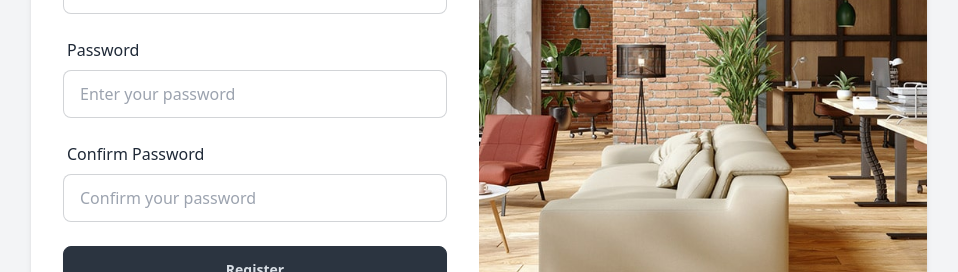
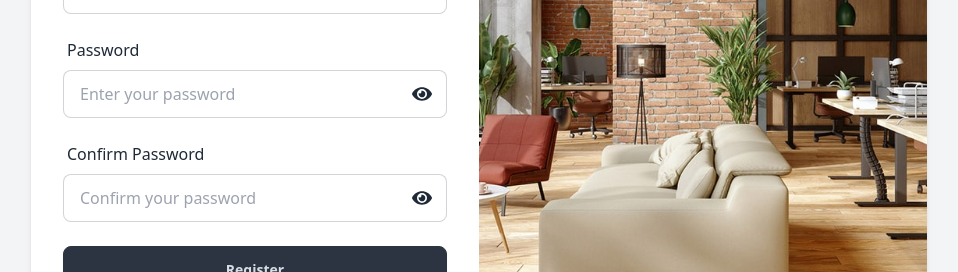
Before and after one commit to ShyNing76/Workzy_FE, a React (Vite) app: page /register in a window 1280 px wide. Shown: the part 346-618 px from the top of the page, without its empty margins (161-1119 px from the left). Built offline with nearby package versions, Linux system fonts and the light colour scheme.

Commit message:
Update show pass btn

```diff
--- a/src/pages/Login/LoginPage.jsx
+++ b/src/pages/Login/LoginPage.jsx
@@ -1,6 +1,8 @@
 import {Link, useNavigate} from "react-router-dom";
 import {useState} from "react";
 import loginImage from "/src/assets/loginImage.jpg"
+import { FaEye, FaEyeSlash } from "react-icons/fa";
+import "./loginPage.scss"
 
 const LoginPage = () => {
 
@@ -12,6 +14,12 @@ const LoginPage = () => {
         e.preventDefault()
         console.log("Submit data: ", email, password);
         navigate("/")
+    }
+
+    // Show password
+    const [showPassword, setShowPassword] = useState(false);
+    const handleShowPassword = () => {
+        setShowPassword( !showPassword)
     }
 
     return (
@@ -38,14 +46,21 @@ const LoginPage = () => {
                             </div>
                             <div className="form-control mt-4">
                                 <label className="label">Password</label>
+                                <div className="password-container">
                                     <input
-                                    type="password"
-                                    className="input input-bordered w-full"
+                                        type={showPassword ? "text" : "password"}
+                                        className="input input-bordered w-full password-input"
                                         value={password}
                                         onChange={(e) => setPassword(e.target.value)}
                                         placeholder="Enter your password"
                                         required
                                     />
+                                    {
+                                        showPassword ?<FaEyeSlash className="eye-icon" onClick={handleShowPassword}/>  : <FaEye className="eye-icon" onClick={handleShowPassword} />
+                                    }
+
+                                </div>
+
                                 <label className="label">
                                     <a href="#" className="label-text-alt link link-hover">Forgot password?</a>
                                 </label>
--- /dev/null
+++ b/src/pages/Login/loginPage.scss
@@ -0,0 +1,23 @@
+.password-container{
+  position: relative;
+  width: 100%;
+
+  .password-input{
+    width: 100%;
+    padding-right: 40px;
+  }
+
+  .eye-icon{
+    position: absolute;
+    right: 15px;
+    top: 50%;
+    transform: translateY(-50%);
+    cursor: pointer;
+    font-size: 20px;
+
+    &:hover{
+      color: #8e8e8e;
+    }
+  }
+
+}
--- a/src/pages/Register/RegisterPage.jsx
+++ b/src/pages/Register/RegisterPage.jsx
@@ -1,6 +1,8 @@
 import {useState} from "react";
 import {Link, useNavigate} from "react-router-dom";
 import registerImage from "/src/assets/registerImage.jpg"
+import "./register.scss"
+import { FaEye, FaEyeSlash } from "react-icons/fa";
 
 const RegisterPage = () => {
 
@@ -21,6 +23,18 @@ const RegisterPage = () => {
         setFlag(false);
         console.log("Submit data: ", email, password, name)
         navigate("/login")
+    }
+
+    // Show password
+    const [showPassword, setShowPassword] = useState(false);
+    const handleShowPassword = () => {
+        setShowPassword( !showPassword)
+    }
+
+    // Show confirm password
+    const [showConfirmPassword, setShowConfirmPassword] = useState(false);
+    const handleShowConfirmPassword = () => {
+        setShowConfirmPassword( !showConfirmPassword)
     }
 
     return (
@@ -73,25 +87,37 @@ const RegisterPage = () => {
                             </div>
                             <div className="form-control mt-4">
                                 <label className="label">Password</label>
+                                <div className="password-container">
                                     <input
-                                    type="password"
-                                    className="input input-bordered w-full"
+                                        type={showPassword ? "text" : "password"}
+                                        className="input input-bordered w-full password-input"
                                         value={password}
                                         onChange={(e) => setPassword(e.target.value)}
                                         placeholder="Enter your password"
                                         required
                                     />
+                                    {
+                                        showPassword ?<FaEyeSlash className="eye-icon" onClick={handleShowPassword}/>  : <FaEye className="eye-icon" onClick={handleShowPassword} />
+                                    }
+                                </div>
+
                             </div>
                             <div className="form-control mt-4">
                                 <label className="label">Confirm Password</label>
+                                <div className="password-container">
                                     <input
-                                    type="password"
-                                    className="input input-bordered w-full"
+                                        type={showConfirmPassword ? "text" : "password"}
+                                        className="input input-bordered w-full password-input"
                                         value={confirmPassword}
                                         onChange={(e) => setConfirmPassword(e.target.value)}
                                         placeholder="Confirm your password"
                                         required
                                     />
+                                    {
+                                        showConfirmPassword ?<FaEyeSlash className="eye-icon" onClick={handleShowConfirmPassword}/>  : <FaEye className="eye-icon" onClick={handleShowConfirmPassword} />
+                                    }
+                                </div>
+
                             </div>
                             <button type="submit" className="btn btn-neutral w-full mt-6">
                                 Register
--- /dev/null
+++ b/src/pages/Register/register.scss
@@ -0,0 +1,23 @@
+.password-container{
+  position: relative;
+  width: 100%;
+
+  .password-input{
+    width: 100%;
+    padding-right: 40px;
+  }
+
+  .eye-icon{
+    position: absolute;
+    right: 15px;
+    top: 50%;
+    transform: translateY(-50%);
+    cursor: pointer;
+    font-size: 20px;
+
+    &:hover{
+      color: #8e8e8e;
+    }
+  }
+
+}
```
Lines whose indentation alone changed are shown as unchanged.
